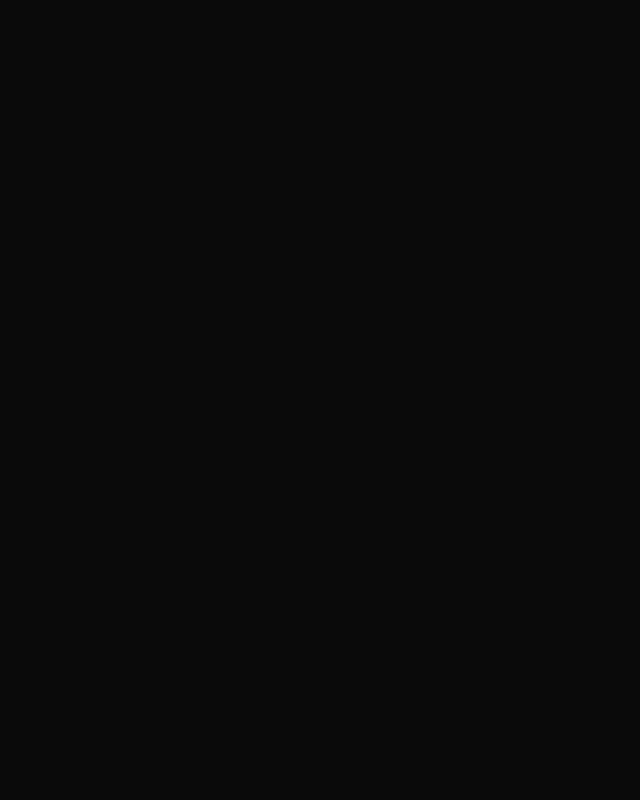
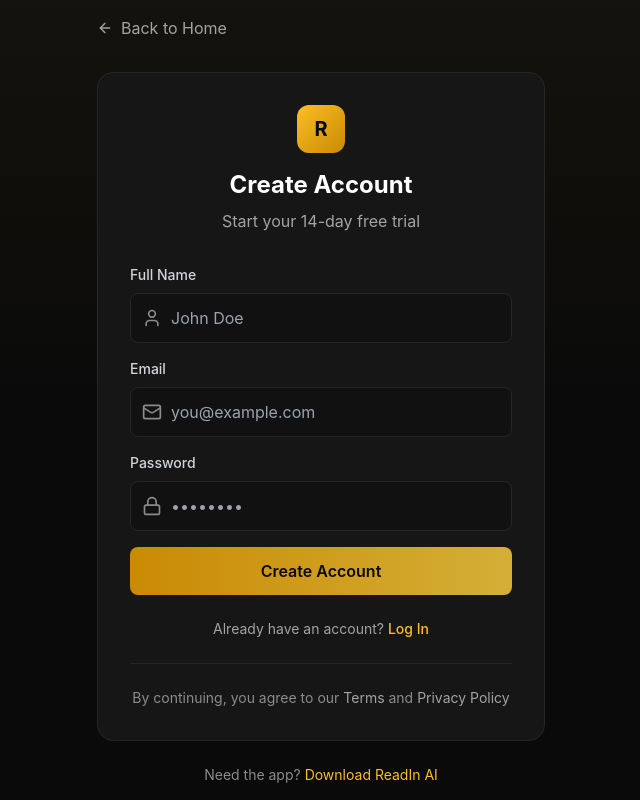
Before and after one commit to derickjoseph8/readin-ai, a Next.js app in the folder web/: page /signup in a window 1280 px wide. Before the commit this address had no page. Shown: the whole page, without its empty margins (319-959 px from the left). Built offline with nearby package versions, Linux system fonts and the light colour scheme.

Commit message:
Create dedicated signup page with full form
- Signup page now has its own complete registration form
- Login page simplified to login-only functionality
- No more client-side redirect or state switching needed

Co-Authored-By: Claude Opus 4.5 <noreply@anthropic.com>

```diff
--- a/web/app/(static)/login/page.tsx
+++ b/web/app/(static)/login/page.tsx
@@ -1,20 +1,16 @@
 'use client'
 
 import { useState, useEffect } from 'react'
-import { useRouter, useSearchParams } from 'next/navigation'
+import { useRouter } from 'next/navigation'
 import Link from 'next/link'
 import { ArrowLeft, Mail, Lock, Loader2, Smartphone } from 'lucide-react'
-import { twoFactorApi } from '@/lib/api/auth'
 
 export default function LoginPage() {
   const router = useRouter()
-  const searchParams = useSearchParams()
-  const [isLogin, setIsLogin] = useState(true)
   const [loading, setLoading] = useState(false)
   const [checkingAuth, setCheckingAuth] = useState(true)
   const [email, setEmail] = useState('')
   const [password, setPassword] = useState('')
-  const [name, setName] = useState('')
   const [message, setMessage] = useState('')
   const [isError, setIsError] = useState(false)
 
@@ -23,13 +19,6 @@ export default function LoginPage() {
   const [twoFactorCode, setTwoFactorCode] = useState('')
   const [isBackupCode, setIsBackupCode] = useState(false)
   const [pendingUserId, setPendingUserId] = useState<number | null>(null)
-
-  // Check for signup mode from URL parameter
-  useEffect(() => {
-    if (searchParams.get('mode') === 'signup') {
-      setIsLogin(false)
-    }
-  }, [searchParams])
 
   // Check if user is already logged in
   useEffect(() => {
@@ -61,13 +50,12 @@ export default function LoginPage() {
     setIsError(false)
 
     const apiUrl = 'https://www.getreadin.us'
-    const endpoint = isLogin ? '/api/v1/auth/login' : '/api/v1/auth/register'
 
     try {
-      const res = await fetch(apiUrl + endpoint, {
+      const res = await fetch(apiUrl + '/api/v1/auth/login', {
         method: 'POST',
         headers: { 'Content-Type': 'application/json' },
-        body: JSON.stringify(isLogin ? { email, password } : { email, password, full_name: name }),
+        body: JSON.stringify({ email, password }),
       })
 
       const data = await res.json()
@@ -258,24 +246,11 @@ export default function LoginPage() {
             <div className="w-12 h-12 bg-gradient-to-br from-gold-400 to-gold-600 rounded-xl flex items-center justify-center mx-auto mb-4">
               <span className="text-premium-bg font-bold text-xl">R</span>
             </div>
-            <h1 className="text-2xl font-bold">{isLogin ? 'Welcome Back' : 'Create Account'}</h1>
-            <p className="text-gray-400 mt-2">{isLogin ? 'Log in to your ReadIn AI account' : 'Start your 14-day free trial'}</p>
+            <h1 className="text-2xl font-bold">Welcome Back</h1>
+            <p className="text-gray-400 mt-2">Log in to your ReadIn AI account</p>
           </div>
 
           <form onSubmit={handleSubmit} className="space-y-4">
-            {!isLogin && (
-              <div>
-                <label className="block text-sm font-medium text-gray-300 mb-2">Full Name</label>
-                <input
-                  type="text"
-                  value={name}
-                  onChange={(e) => setName(e.target.value)}
-                  className="w-full px-4 py-3 bg-premium-surface border border-premium-border rounded-lg focus:border-gold-500 focus:outline-none transition text-white"
-                  placeholder="John Doe"
-                />
-              </div>
-            )}
-
             <div>
               <label className="block text-sm font-medium text-gray-300 mb-2">Email</label>
               <div className="relative">
@@ -294,11 +269,9 @@ export default function LoginPage() {
             <div>
               <div className="flex items-center justify-between mb-2">
                 <label className="block text-sm font-medium text-gray-300">Password</label>
-                {isLogin && (
-                  <Link href="/forgot-password" className="text-sm text-gold-400 hover:text-gold-300">
-                    Forgot password?
-                  </Link>
-                )}
+                <Link href="/forgot-password" className="text-sm text-gold-400 hover:text-gold-300">
+                  Forgot password?
+                </Link>
               </div>
               <div className="relative">
                 <Lock className="absolute left-3 top-1/2 -translate-y-1/2 h-5 w-5 text-gray-500" />
@@ -325,12 +298,12 @@ export default function LoginPage() {
               disabled={loading}
               className="w-full py-3 bg-gradient-to-r from-gold-600 to-gold-500 text-premium-bg font-semibold rounded-lg hover:shadow-gold transition disabled:opacity-50 flex items-center justify-center"
             >
-              {loading ? <Loader2 className="h-5 w-5 animate-spin" /> : isLogin ? 'Log In' : 'Create Account'}
+              {loading ? <Loader2 className="h-5 w-5 animate-spin" /> : 'Log In'}
             </button>
           </form>
 
           {/* SSO Options */}
-          {isLogin && (
+          <div className="mt-6">
             <div className="mt-6">
               <div className="relative">
                 <div className="absolute inset-0 flex items-center">
@@ -374,16 +347,13 @@ export default function LoginPage() {
                 </a>
               </div>
             </div>
-          )}
+          </div>
 
           <div className="mt-6 text-center text-sm">
-            <span className="text-gray-400">{isLogin ? "Don't have an account? " : 'Already have an account? '}</span>
-            <button
-              onClick={() => { setIsLogin(!isLogin); setMessage(''); }}
-              className="text-gold-400 hover:text-gold-300 font-medium"
-            >
-              {isLogin ? 'Sign Up' : 'Log In'}
-            </button>
+            <span className="text-gray-400">Don&apos;t have an account? </span>
+            <Link href="/signup" className="text-gold-400 hover:text-gold-300 font-medium">
+              Sign Up
+            </Link>
           </div>
 
           <div className="mt-6 pt-6 border-t border-premium-border text-center">
--- a/web/app/(static)/signup/page.tsx
+++ b/web/app/(static)/signup/page.tsx
@@ -1,5 +1,187 @@
-import { redirect } from 'next/navigation'
+'use client'
+
+import { useState, useEffect } from 'react'
+import { useRouter } from 'next/navigation'
+import Link from 'next/link'
+import { ArrowLeft, Mail, Lock, Loader2, User } from 'lucide-react'
 
 export default function SignupPage() {
-  redirect('/login?mode=signup')
+  const router = useRouter()
+  const [loading, setLoading] = useState(false)
+  const [checkingAuth, setCheckingAuth] = useState(true)
+  const [email, setEmail] = useState('')
+  const [password, setPassword] = useState('')
+  const [name, setName] = useState('')
+  const [message, setMessage] = useState('')
+  const [isError, setIsError] = useState(false)
+
+  // Check if user is already logged in
+  useEffect(() => {
+    const checkAuth = async () => {
+      const token = localStorage.getItem('readin_token')
+      if (token) {
+        try {
+          const res = await fetch('https://www.getreadin.us/user/me', {
+            headers: { 'Authorization': `Bearer ${token}` }
+          })
+          if (res.ok) {
+            router.replace('/dashboard')
+            return
+          }
+        } catch (err) {
+          // Token invalid, continue to signup page
+        }
+      }
+      setCheckingAuth(false)
+    }
+    checkAuth()
+  }, [router])
+
+  const handleSubmit = async (e: React.FormEvent) => {
+    e.preventDefault()
+    setLoading(true)
+    setMessage('')
+    setIsError(false)
+
+    const apiUrl = 'https://www.getreadin.us'
+
+    try {
+      const res = await fetch(apiUrl + '/api/v1/auth/register', {
+        method: 'POST',
+        headers: { 'Content-Type': 'application/json' },
+        body: JSON.stringify({ email, password, full_name: name }),
+      })
+
+      const data = await res.json()
+
+      if (res.ok && data.access_token) {
+        localStorage.setItem('readin_token', data.access_token)
+        setMessage('Success! Redirecting...')
+        router.push('/dashboard')
+      } else {
+        setIsError(true)
+        setMessage(data.detail || 'Registration failed')
+        setLoading(false)
+      }
+    } catch (err) {
+      setIsError(true)
+      setMessage('Network error - please try again')
+      setLoading(false)
+    }
+  }
+
+  // Show loading while checking auth
+  if (checkingAuth) {
+    return (
+      <main className="min-h-screen bg-premium-bg text-white flex items-center justify-center">
+        <Loader2 className="h-8 w-8 animate-spin text-gold-500" />
+      </main>
+    )
+  }
+
+  return (
+    <main className="min-h-screen bg-premium-bg text-white flex items-center justify-center px-4">
+      <div className="absolute inset-0 bg-gradient-to-b from-gold-500/5 via-transparent to-transparent" />
+
+      <div className="relative w-full max-w-md">
+        <Link href="/" className="inline-flex items-center text-gray-400 hover:text-gold-400 transition mb-8">
+          <ArrowLeft className="h-4 w-4 mr-2" />
+          Back to Home
+        </Link>
+
+        <div className="bg-premium-card rounded-2xl border border-premium-border p-8">
+          <div className="text-center mb-8">
+            <div className="w-12 h-12 bg-gradient-to-br from-gold-400 to-gold-600 rounded-xl flex items-center justify-center mx-auto mb-4">
+              <span className="text-premium-bg font-bold text-xl">R</span>
+            </div>
+            <h1 className="text-2xl font-bold">Create Account</h1>
+            <p className="text-gray-400 mt-2">Start your 14-day free trial</p>
+          </div>
+
+          <form onSubmit={handleSubmit} className="space-y-4">
+            <div>
+              <label className="block text-sm font-medium text-gray-300 mb-2">Full Name</label>
+              <div className="relative">
+                <User className="absolute left-3 top-1/2 -translate-y-1/2 h-5 w-5 text-gray-500" />
+                <input
+                  type="text"
+                  value={name}
+                  onChange={(e) => setName(e.target.value)}
+                  className="w-full pl-10 pr-4 py-3 bg-premium-surface border border-premium-border rounded-lg focus:border-gold-500 focus:outline-none transition text-white"
+                  placeholder="John Doe"
+                  required
+                />
+              </div>
+            </div>
+
+            <div>
+              <label className="block text-sm font-medium text-gray-300 mb-2">Email</label>
+              <div className="relative">
+                <Mail className="absolute left-3 top-1/2 -translate-y-1/2 h-5 w-5 text-gray-500" />
+                <input
+                  type="email"
+                  value={email}
+                  onChange={(e) => setEmail(e.target.value)}
+                  className="w-full pl-10 pr-4 py-3 bg-premium-surface border border-premium-border rounded-lg focus:border-gold-500 focus:outline-none transition text-white"
+                  placeholder="you@example.com"
+                  required
+                />
+              </div>
+            </div>
+
+            <div>
+              <label className="block text-sm font-medium text-gray-300 mb-2">Password</label>
+              <div className="relative">
+                <Lock className="absolute left-3 top-1/2 -translate-y-1/2 h-5 w-5 text-gray-500" />
+                <input
+                  type="password"
+                  value={password}
+                  onChange={(e) => setPassword(e.target.value)}
+                  className="w-full pl-10 pr-4 py-3 bg-premium-surface border border-premium-border rounded-lg focus:border-gold-500 focus:outline-none transition text-white"
+                  placeholder="••••••••"
+                  required
+                  minLength={6}
+                />
+              </div>
+            </div>
+
+            {message && (
+              <div className={`p-3 rounded-lg text-sm ${isError ? 'bg-red-500/10 border border-red-500/20 text-red-400' : 'bg-emerald-500/10 border border-emerald-500/20 text-emerald-400'}`}>
+                {message}
+              </div>
+            )}
+
+            <button
+              type="submit"
+              disabled={loading}
+              className="w-full py-3 bg-gradient-to-r from-gold-600 to-gold-500 text-premium-bg font-semibold rounded-lg hover:shadow-gold transition disabled:opacity-50 flex items-center justify-center"
+            >
+              {loading ? <Loader2 className="h-5 w-5 animate-spin" /> : 'Create Account'}
+            </button>
+          </form>
+
+          <div className="mt-6 text-center text-sm">
+            <span className="text-gray-400">Already have an account? </span>
+            <Link href="/login" className="text-gold-400 hover:text-gold-300 font-medium">
+              Log In
+            </Link>
+          </div>
+
+          <div className="mt-6 pt-6 border-t border-premium-border text-center">
+            <p className="text-gray-500 text-sm">
+              By continuing, you agree to our{' '}
+              <Link href="/terms" className="text-gray-400 hover:text-gold-400">Terms</Link>
+              {' '}and{' '}
+              <Link href="/privacy" className="text-gray-400 hover:text-gold-400">Privacy Policy</Link>
+            </p>
+          </div>
+        </div>
+
+        <p className="text-center text-gray-500 text-sm mt-6">
+          Need the app?{' '}
+          <Link href="/download" className="text-gold-400 hover:text-gold-300">Download ReadIn AI</Link>
+        </p>
+      </div>
+    </main>
+  )
 }
```
